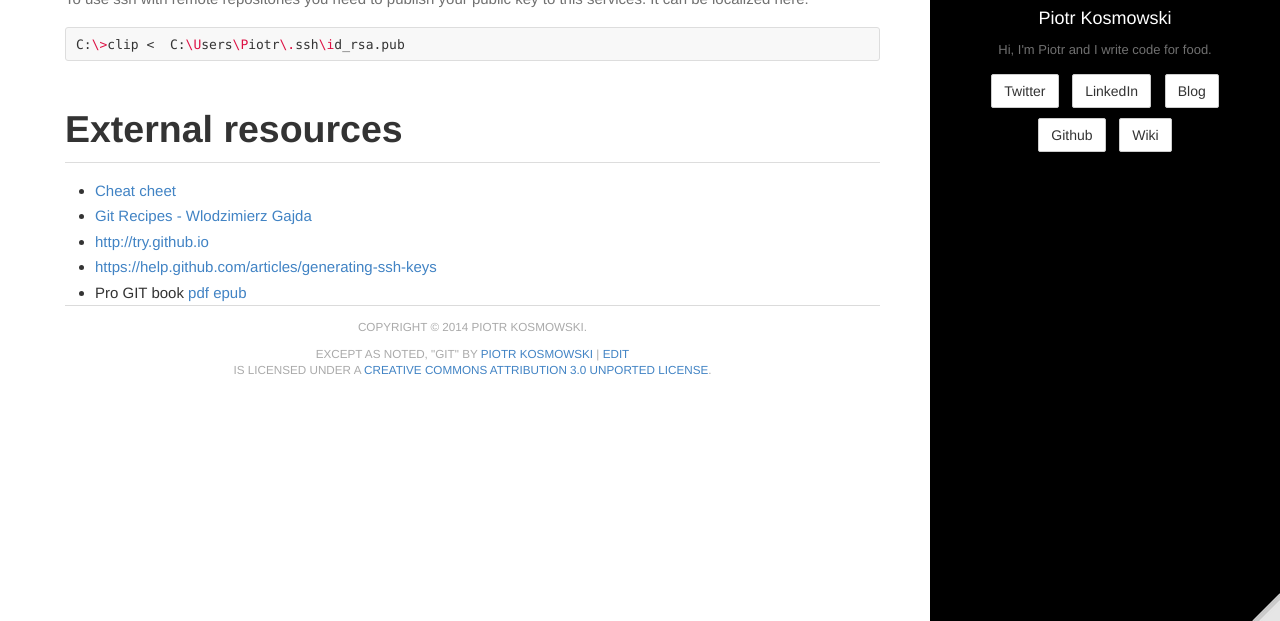
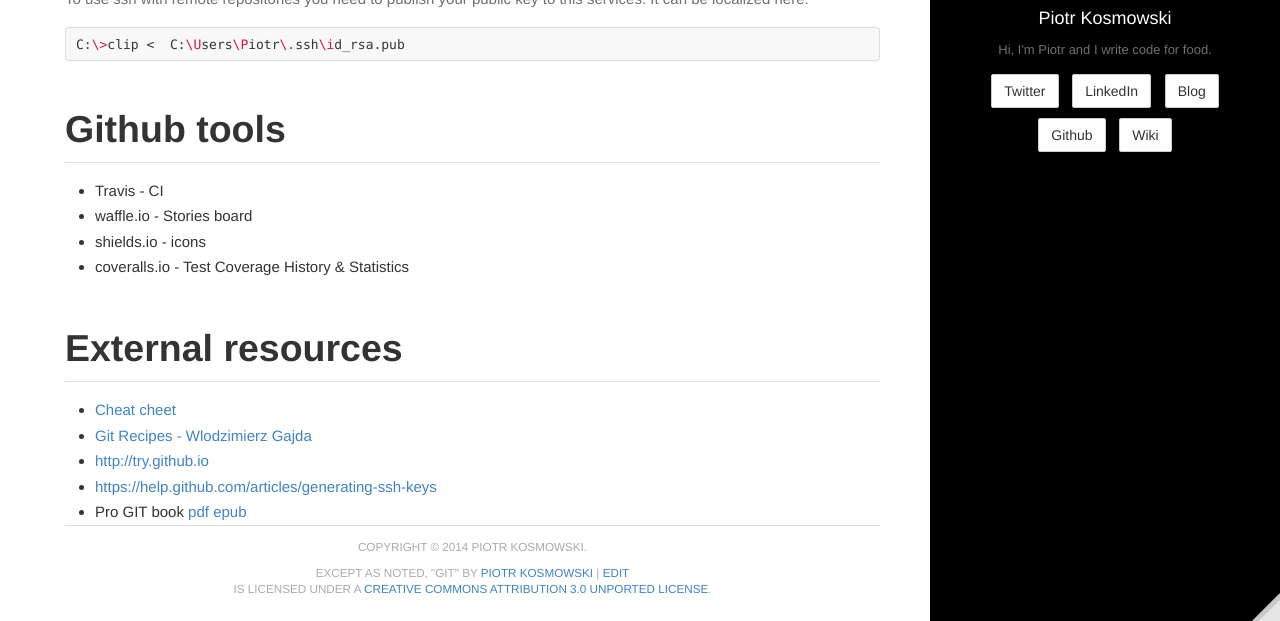
Before and after one commit to kospiotr/kospiotr.github.io, a Jekyll site: the page built from wiki/git.md, in a window 1280 px wide and 900 px high, scrolled down 1549 px, cut to the strip 279-900 px from the top of the window. Built offline with Jekyll 4.4.1, drawn with Linux system fonts in a browser that asks for light colours; Markdown is read by kramdown in place of the engine named in the settings.

Commit message:
Update git.md

````diff
--- a/wiki/git.md
+++ b/wiki/git.md
@@ -74,6 +74,13 @@
 ```bash
 C:\>clip <  C:\Users\Piotr\.ssh\id_rsa.pub
 ```
+
+#Github tools
+* Travis - CI
+* waffle.io - Stories board
+* shields.io - icons
+* coveralls.io - Test Coverage History & Statistics
+
 #External resources
 * [Cheat cheet](../resources/git-cheat-sheet.svg)
 * [Git Recipes - Wlodzimierz Gajda](../resources/books/Git Recipes - Wlodzimierz Gajda.pdf)
````
